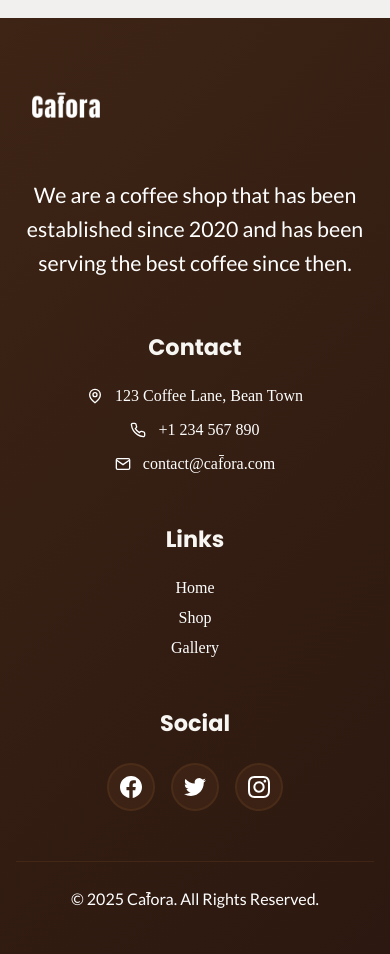
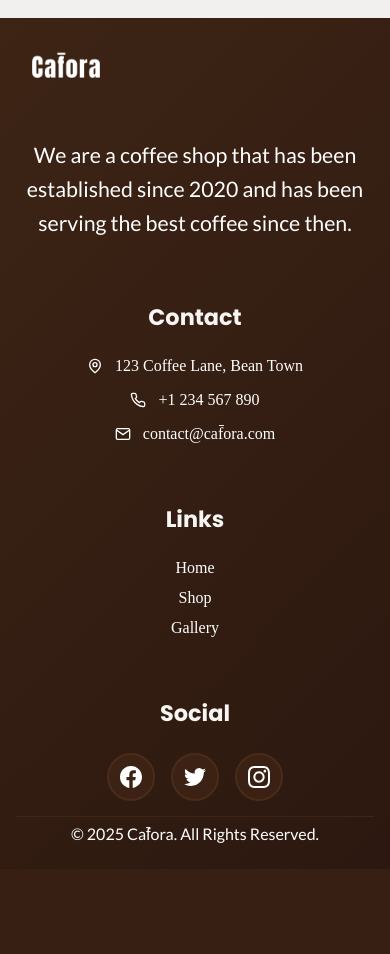
Before and after one commit to keshan-dev/cafora_coffee_php, a PHP site: page /includes/footer.php in a window 390 px wide. After the commit the page ends 843 px from the top, so only its background shows below. Run offline with PHP 8.4, Linux system fonts and the light colour scheme.

Commit message:
Refactor footer styles: adjust padding and margin for improved layout

```diff
--- a/assets/css/index.css
+++ b/assets/css/index.css
@@ -408,11 +408,12 @@ body {
     }
 
     .footer {
-        padding: 40px 0 0 0;
+    margin-top: 0;
+    padding-top: 0;
     }
 
     .footer-content {
-        gap: 30px;
+    margin-bottom: 15px;
     }
 
     .social-link svg {
@@ -421,7 +422,7 @@ body {
     }
 
     .footer-bottom {
-        padding: 25px 0;
+    padding: 5px 0;
     }
 }
 
```
